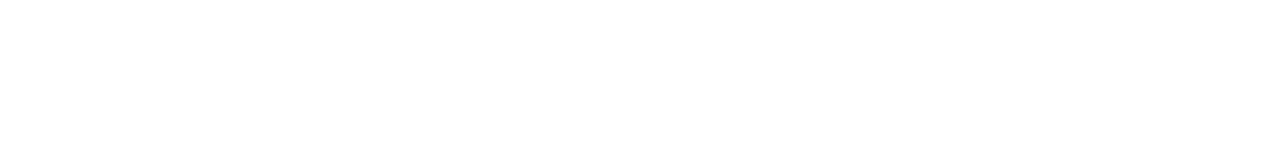
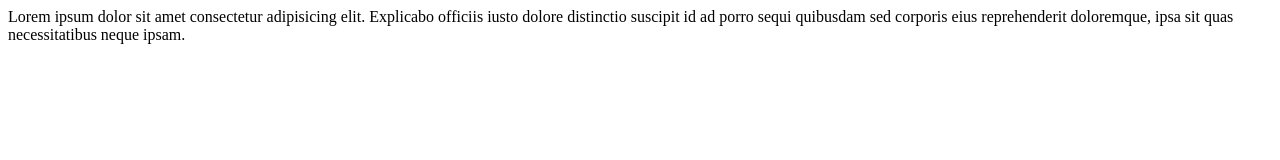
Before and after one commit to codeMatt91/repo_test, a plain HTML site: page index.html in a window 1280 px wide. Drawn offline with Linux system fonts and the light colour scheme.

Commit message:
aggiunto paragrafo

```diff
--- a/index.html
+++ b/index.html
@@ -5,6 +5,6 @@
    <title>Document</title>
 </head>
 <body>
-
+   <p>Lorem ipsum dolor sit amet consectetur adipisicing elit. Explicabo officiis iusto dolore distinctio suscipit id ad porro sequi quibusdam sed corporis eius reprehenderit doloremque, ipsa sit quas necessitatibus neque ipsam.</p>
 </body>
 </html>
```
